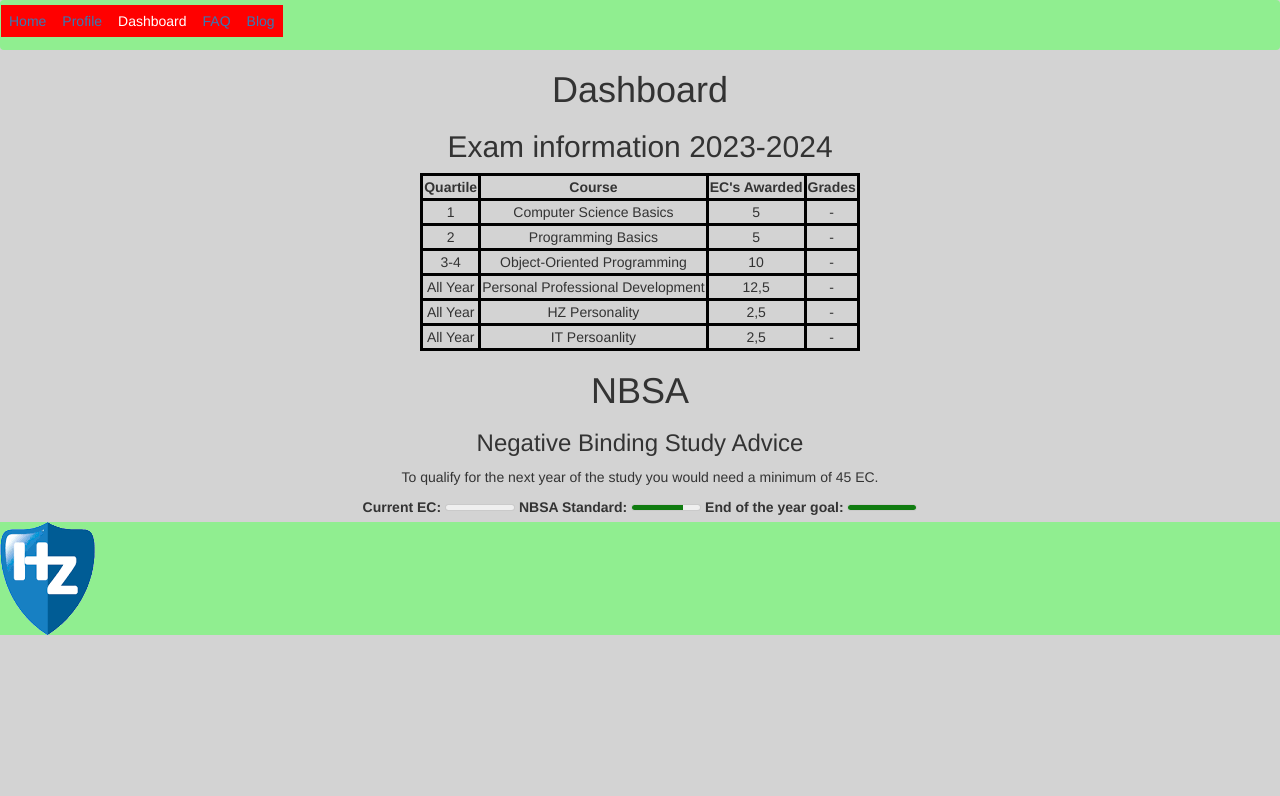
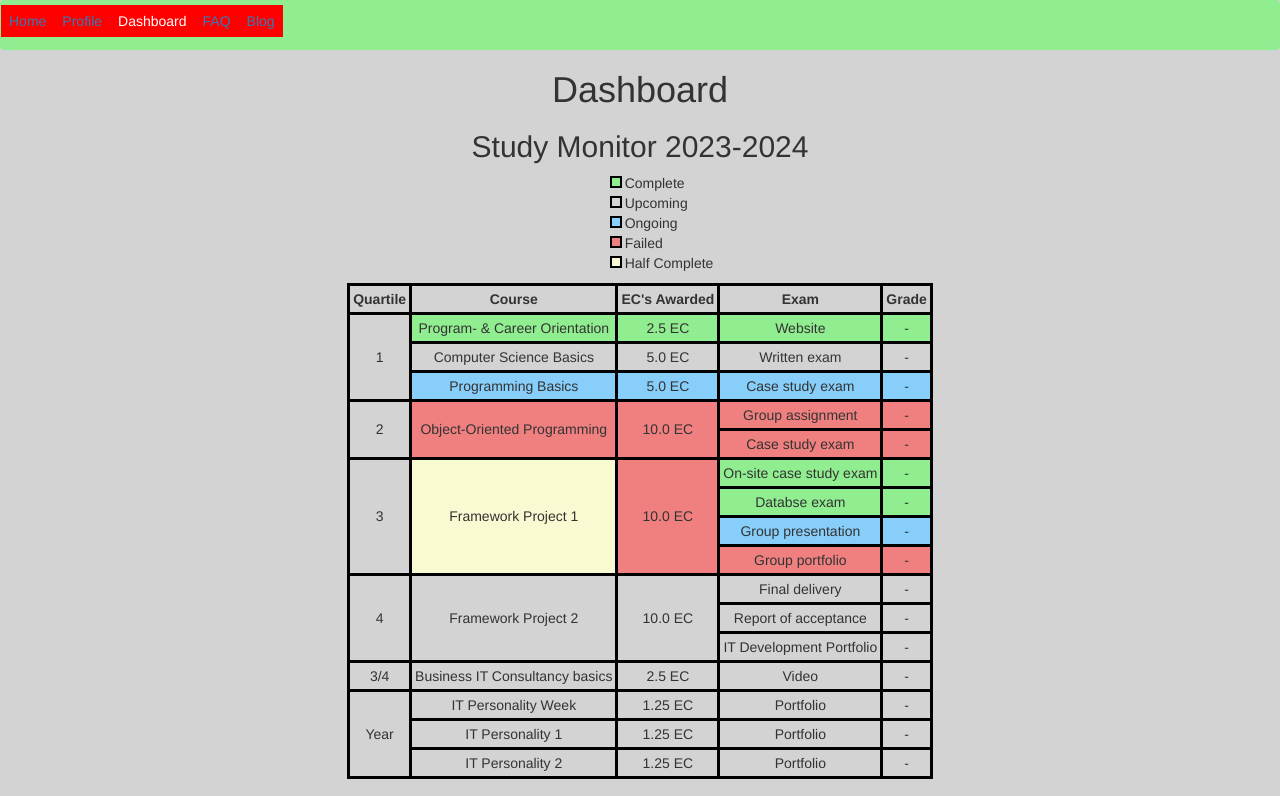
Before and after one commit to Okidokie98/Okidokie98.github.io, a plain HTML site: page dashboard.html in a window 1280 px wide. Shown: the top 796 px of the page. Drawn offline with nearby package versions, Linux system fonts and the light colour scheme.

Commit message:
Added Table Styles

```diff
--- a/css/mystyle.css
+++ b/css/mystyle.css
@@ -59,7 +59,7 @@
 }
 
 body {
-  background: lightgray;
+  background-color: lightgray;
 }
 
 .active {
@@ -128,6 +128,45 @@ main {
 table, th, tr, td {
   border-style: solid;
   border-color: black;
-  padding: 1px;
+  padding: 3px;
   text-align: center;
 }
+
+/* Study Completion colors */
+
+.study-complete {
+  background-color: lightgreen;
+}
+
+.study-upcoming {
+  background-color: lightgrey;
+}
+
+.study-ongoing {
+  background-color: lightskyblue;
+}
+
+.study-failed {
+  background-color: lightcoral;
+}
+
+.study-half-complete {
+  background-color: lightgoldenrodyellow;
+}
+
+/* Table Legend setup */
+
+.legend {
+  list-style: none;
+  text-align: left;
+  display: inline-block;
+}
+
+
+.legend span {
+  border: 2px solid black;
+  float: left;
+  width: 12px;
+  height: 12px;
+  margin: 3px;
+}
--- a/dashboard.html
+++ b/dashboard.html
@@ -24,49 +24,122 @@
   <!-- Navigation end -->
   <main>
     <h1>Dashboard</h1>
-    <h2>Exam information 2023-2024</h2>
+    <h2>Study Monitor 2023-2024</h2>
+    <ul class="legend">
+      <li><span class="study-complete"></span>Complete</li>
+      <li><span class="study-upcoming"></span>Upcoming</li>
+      <li><span class="study-ongoing"></span>Ongoing</li>
+      <li><span class="study-failed"></span>Failed</li>
+      <li><span class="study-half-complete"></span>Half Complete</li>
+    </ul>
     <center>
 
+
       <table>
-        <th>Quartile</th>
-        <th>Course</th>
-        <th>EC's Awarded</th>
-        <th>Grades</th>
         <tr>
-          <td>1</td>
-          <td>Computer Science Basics</td>
-          <td>5</td>
-          <td>-</td>
+          <th>Quartile</th>
+          <th>Course</th>
+          <th>EC's Awarded</th>
+          <th>Exam</th>
+          <th>Grade</th>
         </tr>
+
         <tr>
-          <td>2</td>
-          <td>Programming Basics</td>
-          <td>5</td>
-          <td>-</td>
+          <td rowspan="3">1</td>
+          <td class="study-complete">Program- & Career Orientation</td>
+          <td class="study-complete">2.5 EC</td>
+          <td class="study-complete">Website</td>
+          <td class="study-complete">-</td>
         </tr>
+
         <tr>
-          <td>3-4</td>
-          <td>Object-Oriented Programming</td>
-          <td>10</td>
-          <td>-</td>
+          <td class="study-upcoming">Computer Science Basics</td>
+          <td class="study-upcoming">5.0 EC</td>
+          <td class="study-upcoming">Written exam</td>
+          <td class="study-upcoming">-</td>
         </tr>
+
         <tr>
-          <td>All Year</td>
-          <td>Personal Professional Development</td>
-          <td>12,5</td>
-          <td>-</td>
+          <td class="study-ongoing">Programming Basics</td>
+          <td class="study-ongoing">5.0 EC</td>
+          <td class="study-ongoing">Case study exam</td>
+          <td class="study-ongoing">-</td>
         </tr>
+
         <tr>
-          <td>All Year</td>
-          <td>HZ Personality</td>
-          <td>2,5</td>
-          <td>-</td>
+          <td rowspan="2">2</td>
+          <td class="study-failed" rowspan="2">Object-Oriented Programming</td>
+          <td class="study-failed" rowspan="2">10.0 EC</td>
+          <td class="study-failed">Group assignment</td>
+          <td class="study-failed">-</td>
         </tr>
+        <tr class="">
+          <td class="study-failed">Case study exam</td>
+          <td class="study-failed">-</td>
+        </tr>
+
         <tr>
-          <td>All Year</td>
-          <td>IT Persoanlity</td>
-          <td>2,5</td>
-          <td>-</td>
+          <td rowspan="4">3</td>
+          <td class="study-half-complete" rowspan="4">Framework Project 1</td>
+          <td class="study-failed" rowspan="4">10.0 EC</td>
+          <td class="study-complete">On-site case study exam</td>
+          <td class="study-complete">-</td>
+        </tr>
+        <tr class="">
+          <td class="study-complete">Databse exam</td>
+          <td class="study-complete">-</td>
+        </tr>
+        <tr class="">
+          <td class="study-ongoing">Group presentation</td>
+          <td class="study-ongoing">-</td>
+        </tr>
+        <tr class="">
+          <td class="study-failed">Group portfolio</td>
+          <td class="study-failed">-</td>
+        </tr>
+
+        <tr class="">
+          <td rowspan="3">4</td>
+          <td rowspan="3">Framework Project 2</td>
+          <td rowspan="3">10.0 EC</td>
+          <td class="">Final delivery</td>
+          <td class="">-</td>
+        </tr>
+        <tr class="">
+          <td class="">Report of acceptance</td>
+          <td class="">-</td>
+        </tr>
+        <tr class="">
+          <td class="">IT Development Portfolio</td>
+          <td class="">-</td>
+        </tr>
+
+        <tr class="">
+          <td>3/4</td>
+          <td>Business IT Consultancy basics</td>
+          <td>2.5 EC</td>
+          <td class="">Video</td>
+          <td class="">-</td>
+        </tr>
+
+        <tr class="">
+          <td rowspan="3">Year</td>
+          <td>IT Personality Week</td>
+          <td>1.25 EC</td>
+          <td class="">Portfolio</td>
+          <td class="">-</td>
+        </tr>
+        <tr class="">
+          <td>IT Personality 1</td>
+          <td>1.25 EC</td>
+          <td class="">Portfolio</td>
+          <td class="">-</td>
+        </tr>
+        <tr class="">
+          <td>IT Personality 2</td>
+          <td>1.25 EC</td>
+          <td class="">Portfolio</td>
+          <td class="">-</td>
         </tr>
 
       </table>
@@ -75,14 +148,14 @@
     <h1>NBSA</h1>
     <h3>Negative Binding Study Advice</h3>
     <p>To qualify for the next year of the study you would need a minimum of 45 EC.</p>
-    <label for="EC">Current EC:</label>
-    <meter id="EC" value="0" min="0" max="60">0 out of 60</meter>
+    <label for="current-ec">Current EC:</label>
+    <meter id="current-ec" value="0" min="0" max="60" low="45" high="45" optimum="60">0 out of 60</meter>
 
-    <label for="EC">NBSA Standard:</label>
-    <meter id="EC" value="45" min="0" max="60">45 out of 60</meter>
+    <label for="nbsa-ec">NBSA Standard:</label>
+    <meter id="nbsa-ec" value="45" min="0" max="60" low="0" high="55" optimum="60">45 out of 60</meter>
 
-    <label for="EC">End of the year goal:</label>
-    <meter id="EC" value="1">100%</meter>
+    <label for="goal-ec">End of the year goal:</label>
+    <meter id="goal-ec" value="1">100%</meter>
   </main>
 </body>
 
@@ -93,9 +166,9 @@
     <div class="dropdown-content">
       <ul>
         <li><a target="_blank"
-            href="https://hz.nl/uploads/documents/1.4-Over-de-HZ/1.4.3.-Regelingen-en-documenten/OERS/2022-2023/CER-HZ-Bachelor-full-time-2022-2023-DEF-June-13.pdf">CER
+            href="https://hz.nl/uploads/documents/1.4-Over-de-HZ/1.4.3.-Regelingen-en-documenten/OERS/2023-2024/Juli/OER-HZ-Bacheloropleidingen-voltijd-2023-2024-DEF-versie-20230720.pdf">CER
             (Course and Examination Regulations)</a></li>
-        <li><a target="_blank" href=""></a>IR (Implementation Regulations)</li>
+        <li><a target="_blank" href="https://hz.nl/uploads/documents/1.4-Over-de-HZ/1.4.3.-Regelingen-en-documenten/OERS/2023-2024/Juli/TWE/IR-B-HBO-ICT-full-time-2023-2024-DEF.pdf">IR (Implementation Regulations)</a></li>
         <li><a target="_blank" href=""></a>HZ Learn</li>
         <li><a target="_blank" href=""></a>HZ Teams</li>
         <li><a target="_blank" href="https://hz.osiris-student.nl/#/voortgang/">Study Progress</a></li>
```
Also changed, not shown: blog.html (+3 -2 lines), faq.html (+2 -2 lines), index.html (+7 -5 lines), profile.html (+19 -10 lines).
